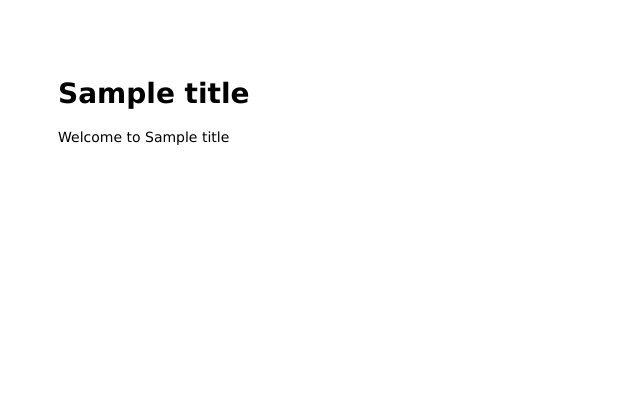
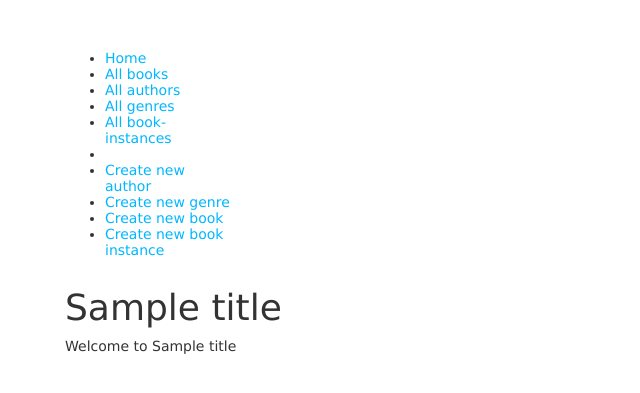
Before and after one commit to erinborders/100daysofcode, a Node server app: template assignments/locallibrarysite/views/index.hbs in a window 1280 px wide. Shown: the top 393 px of the page, without its empty margins (0-640 px from the left). Run offline with Node 20, Linux system fonts and the light colour scheme; the template is opened without the code that fills it: most values are stand-ins (such as "Sample title", 1, 10 or a date in 2020); some libraries are stand-ins or nearby versions.

Commit message:
created general layout

```diff
--- a/assignments/locallibrarysite/views/layout.hbs
+++ b/assignments/locallibrarysite/views/layout.hbs
@@ -7,9 +7,34 @@
 <html>
   <head>
     <title>{{title}}</title>
+    <link rel="stylesheet" href="https://maxcdn.bootstrapcdn.com/bootstrap/3.3.7/css/bootstrap.min.css">
+    <script src="https://ajax.googleapis.com/ajax/libs/jquery/1.12.4/jquery.min.js"></script>
+    <script src="https://maxcdn.bootstrapcdn.com/bootstrap/3.3.7/js/bootstrap.min.js"></script>
     <link rel='stylesheet' href='/stylesheets/style.css' />
   </head>
   <body>
+    <div class="container-fluid">
+      <div class="row">
+        <div class="col-sm-2">
+          <div class="sidebar">
+            <ul class="sidebar-nav">
+              <li><a href="/catalog">Home</a></li>
+              <li><a href="/catalog/books">All books</a></li>
+              <li><a href="/catalog/authors">All authors</a></li>
+              <li><a href="/catalog/genres">All genres</a></li>
+              <li><a href="/catalog/bookinstances">All book-instances</a></li>
+              <li><a href=""></a></li>
+              <li><a href="/catalog/author/create">Create new author</a></li>
+              <li><a href="/catalog/genre/create">Create new genre</a></li>
+              <li><a href="/catalog/book/create">Create new book</a></li>
+              <li><a href="/catalog/bookinstance/create">Create new book instance</a></li>
+            </ul>
+          </div>
+        </div>
+      </div>
+    </div>
+    <div class="col-sm-10">
     {{{body}}}
+    </div>
   </body>
 </html>
```
